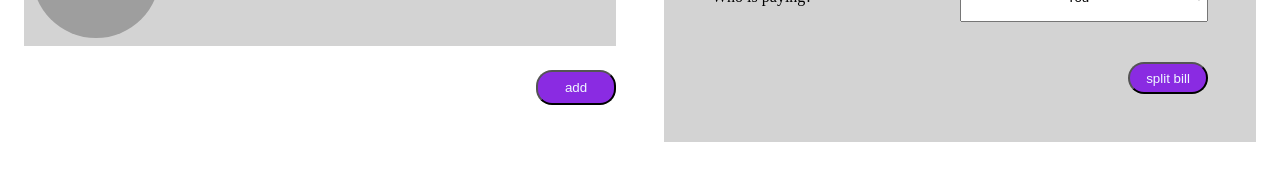
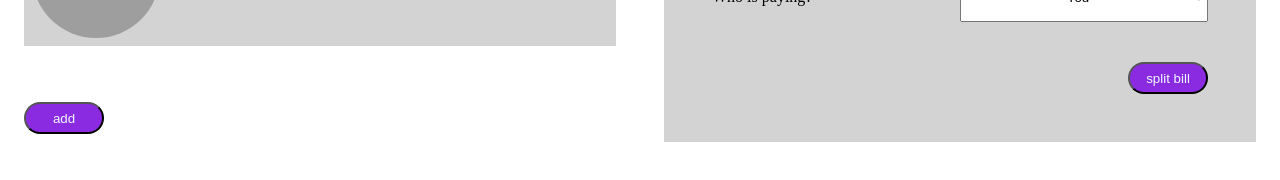
Before and after one commit to StefanTheSpider/slit-n-eat, a React (Create React App) app: page / in a window 1280 px wide. Shown: the part 290-470 px from the top of the page. Built offline with nearby package versions, Linux system fonts and the light colour scheme; grey boxes are pictures that could not be loaded.

Commit message:
umstrukturiert

```diff
--- a/src/AddFriend.js
+++ b/src/AddFriend.js
@@ -1,4 +1,7 @@
-export default function AddFriend({ onOpenAddFriend }) {
+import Button from './Button';
+
+export default function AddFriend({ children, openAddFriend }) {
+    if (openAddFriend)
         return (
             <div className="add-friend-container">
                 <div>
@@ -8,13 +11,13 @@ export default function AddFriend({ onOpenAddFriend }) {
                     </div>
                     <div className="second-input">
                         <p>🌃 Image URL</p>
-                    <input type="url" onChange={(e) => e.target.value}></input>
+                        <input
+                            type="url"
+                            onChange={(e) => e.target.value}
+                        ></input>
                     </div>
                 </div>
-            <button className="btn select">add</button>
-            <button onClick={onOpenAddFriend} className="btn select close">
-                close
-            </button>
+                <Button>add</Button>
             </div>
         );
 }
--- a/src/App.js
+++ b/src/App.js
@@ -1,5 +1,6 @@
 import { useState } from 'react';
 import AddFriend from './AddFriend';
+import Button from './Button';
 
 const friends = [
     {
@@ -27,29 +28,32 @@ export default function App() {
 function SlitNEat() {
     const [openModule, setOpenModule] = useState(false);
     function handlerOpenModule() {
-        setOpenModule(!openModule);
+        setOpenModule((open) => !open);
+    }
+
+    const [openAddFriend, setOpenAddFriend] = useState(false);
+    function handlerOpenAddFriend() {
+        setOpenAddFriend(!openAddFriend);
     }
 
     return (
         <div className="app-container">
             <div className="first-half">
                 <FriendsList></FriendsList>
+                <AddFriend openAddFriend={openAddFriend}></AddFriend>
+                <Button onHandlerOpenAddFriend={handlerOpenAddFriend}>
+                    {!openAddFriend ? 'add' : 'close'}
+                </Button>
             </div>
             <SplitWith
                 openModule={openModule}
-                onHanlerOpenModule={handlerOpenModule}
+                onHandlerOpenModule={handlerOpenModule}
             ></SplitWith>
         </div>
     );
 }
 
-function FriendsList({ openModule, onHanlerOpenModule }) {
-    const [openAddFriend, setOpenAddFriend] = useState(false);
-    function handlerOpenAddFriend() {
-        setOpenAddFriend(!openAddFriend);
-        console.log(openAddFriend);
-    }
-
+function FriendsList({ openAddFriend, openModule, onHanlerOpenModule }) {
     return (
         <div className="friends-container">
             <ul>
@@ -59,24 +63,9 @@ function FriendsList({ openModule, onHanlerOpenModule }) {
                         img={friend.image}
                         key={friend.id}
                         amount={friend.amount}
-                        openModule={openModule}
-                        onHanlerOpenModule={onHanlerOpenModule}
                     />
                 ))}
             </ul>
-            {!openAddFriend ? (
-                <button className="btn" onClick={handlerOpenAddFriend}>
-                    add
-                </button>
-            ) : (
-                ''
-            )}
-
-            {openAddFriend ? (
-                <AddFriend onOpenAddFriend={handlerOpenAddFriend} />
-            ) : (
-                ''
-            )}
         </div>
     );
 }
@@ -92,13 +81,13 @@ function Friends({ name, img, amount }) {
                     <p>{name}</p>
                     <p>{amount}</p>
                 </div>
-                <button className="btn select">selct</button>
+                <Button>selct</Button>
             </li>
         </form>
     );
 }
 
-function SplitWith({ openModule }) {
+function SplitWith({ openModule, onHandlerOpenModule }) {
     if (!openModule)
         return (
             <form className="split-with-container">
@@ -122,7 +111,9 @@ function SplitWith({ openModule }) {
                     </select>
                 </div>
 
-                <button className="btn select">split bill</button>
+                <Button onHandlerOpenModule={onHandlerOpenModule}>
+                    split bill
+                </Button>
             </form>
         );
 }
--- /dev/null
+++ b/src/Button.js
@@ -0,0 +1,14 @@
+export default function Button({
+    children,
+    onHandlerOpenModule,
+    onHandlerOpenAddFriend,
+}) {
+    return (
+        <button
+            onClick={(onHandlerOpenModule, onHandlerOpenAddFriend)}
+            className="btn select"
+        >
+            {children}
+        </button>
+    );
+}
```
Lines whose indentation alone changed are shown as unchanged.
